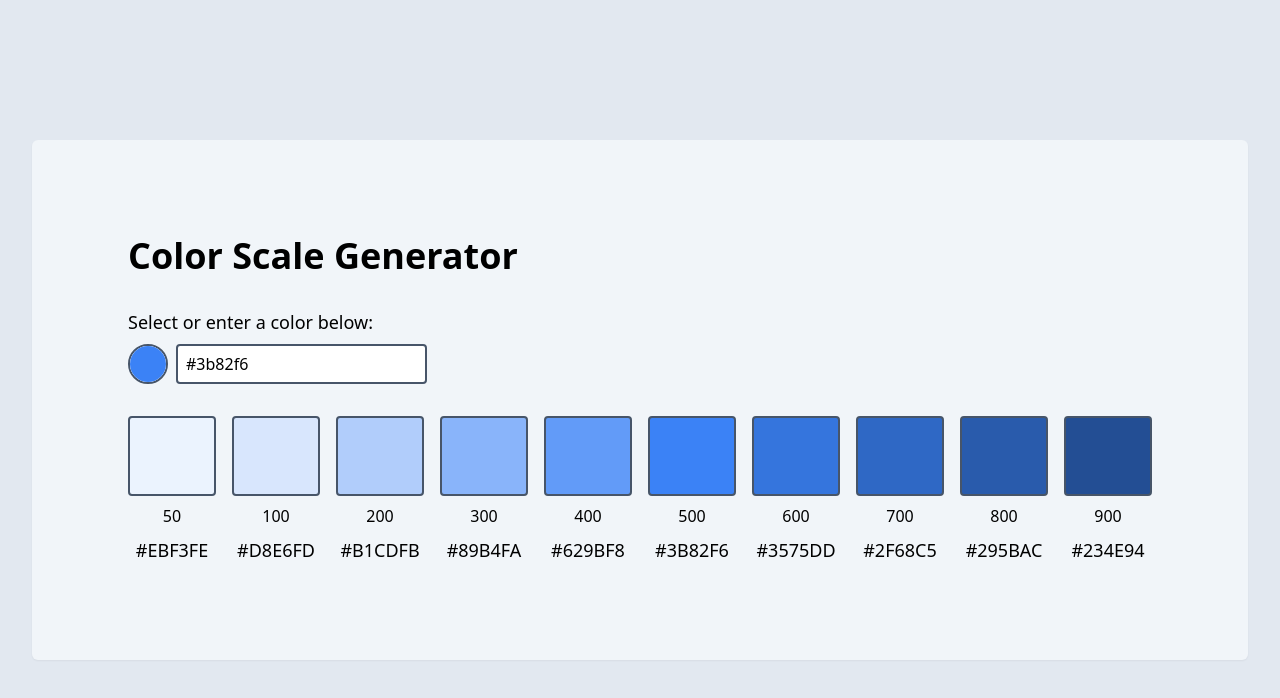
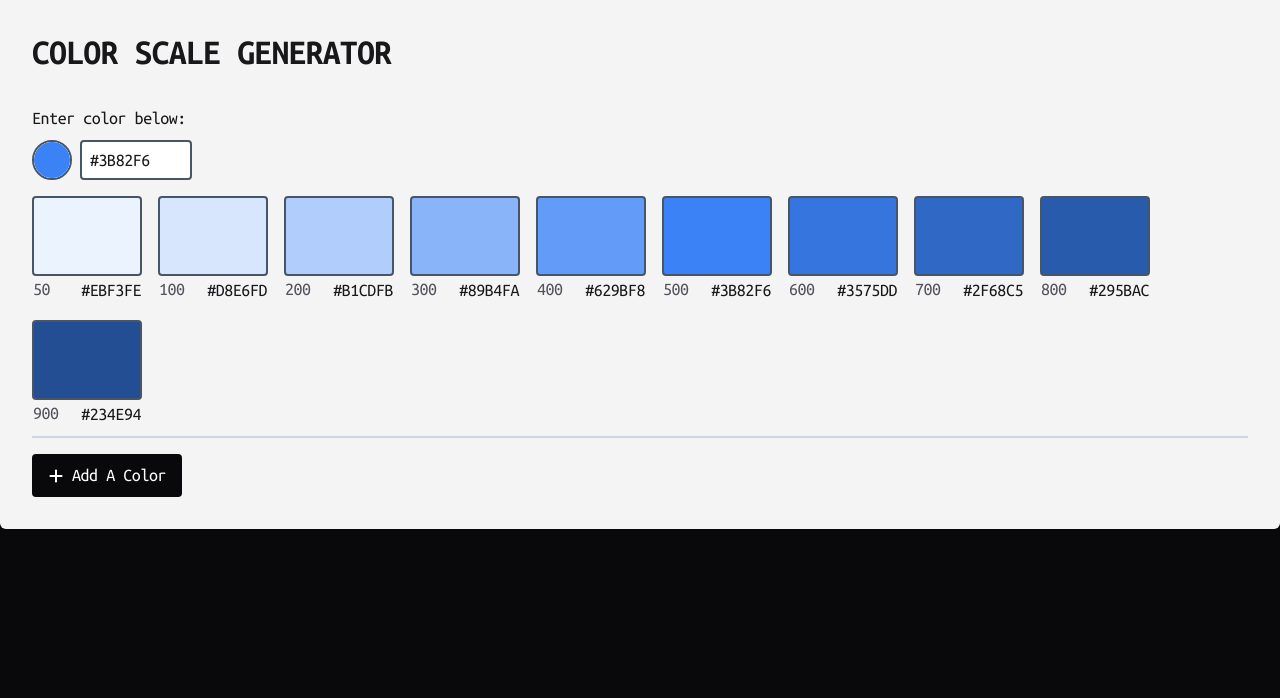
Before and after one commit to Samalmohanna1/designer-utils, an Astro site: page / in a window 1280 px wide. Built offline with nearby package versions, Linux system fonts and the light colour scheme; Astro itself is replaced by a stand-in of ours.

Commit message:
feat: use react, add colors.

```diff
--- a/package.json
+++ b/package.json
@@ -9,8 +9,13 @@
     "astro": "astro"
   },
   "dependencies": {
+    "@astrojs/react": "^4.2.0",
     "@astrojs/tailwind": "^5.1.5",
+    "@types/react": "^19.0.8",
+    "@types/react-dom": "^19.0.3",
     "astro": "^5.1.10",
+    "react": "^19.0.0",
+    "react-dom": "^19.0.0",
     "tailwindcss": "^3.4.17"
   }
 }
--- /dev/null
+++ b/src/components/App.tsx
@@ -0,0 +1,58 @@
+import { useState, useCallback } from 'react'
+import ColorInput from './ColorInput'
+import ColorScale from './ColorScale'
+
+const App = () => {
+	const [colorScales, setColorScales] = useState([
+		{ id: 1, color: '#3b82f6' },
+	])
+
+	const addColorScale = useCallback(() => {
+		setColorScales((prevScales) => [
+			...prevScales,
+			{ id: prevScales.length + 1, color: '#3b82f6' },
+		])
+	}, [])
+
+	const handleColorChange = useCallback((id: number, newColor: string) => {
+		setColorScales((prevScales) =>
+			prevScales.map((s) => (s.id === id ? { ...s, color: newColor } : s))
+		)
+	}, [])
+
+	return (
+		<div className='tracking-tight'>
+			{colorScales.map((scale) => (
+				<div
+					key={scale.id}
+					className='pb-2 mb-4 flex flex-col 2xl:flex-row gap-4 border-b-2 border-slate-300'
+				>
+					<ColorInput
+						initialColor={scale.color}
+						onColorChange={(newColor) =>
+							handleColorChange(scale.id, newColor)
+						}
+					/>
+					<ColorScale baseColor={scale.color} />
+				</div>
+			))}
+			<button
+				onClick={addColorScale}
+				className='mt-4 px-4 py-2 bg-zinc-950 text-white rounded hover:bg-blue-900 font-bold flex items-center'
+			>
+				<span className='inline-block mr-2'>
+					<svg
+						xmlns='http://www.w3.org/2000/svg'
+						viewBox='0 0 448 512'
+						className='w-4 h-4 fill-current'
+					>
+						<path d='M256 80c0-17.7-14.3-32-32-32s-32 14.3-32 32l0 144L48 224c-17.7 0-32 14.3-32 32s14.3 32 32 32l144 0 0 144c0 17.7 14.3 32 32 32s32-14.3 32-32l0-144 144 0c17.7 0 32-14.3 32-32s-14.3-32-32-32l-144 0 0-144z' />
+					</svg>
+				</span>
+				Add A Color
+			</button>
+		</div>
+	)
+}
+
+export default App
--- a/src/components/ColorInput.astro
+++ /dev/null
@@ -1,60 +0,0 @@
----
-const defaultColor = '#3b82f6'
----
-
-<div class='mb-8'>
-	<label for='colorInput' class='block mb-2 text-lg'
-		>Select or enter a color below:</label
-	>
-	<div class='flex items-center space-x-2'>
-		<div
-			class='rounded-full overflow-hidden border-2 border-slate-600 w-10 h-10 relative'
-		>
-			<input
-				type='color'
-				id='colorInput'
-				class='h-16 w-16 cursor-pointer absolute origin-center left-[-10px] top-[-10px]'
-				value={defaultColor}
-			/>
-		</div>
-		<input
-			type='text'
-			id='hexInput'
-			class='h-10 px-2 rounded border-2 border-slate-600'
-			placeholder='Enter hex code'
-			value={defaultColor}
-		/>
-	</div>
-</div>
-
-<script>
-	const colorInput = document.getElementById('colorInput') as HTMLInputElement
-	const hexInput = document.getElementById('hexInput') as HTMLInputElement
-	const root = document.documentElement
-
-	function updateColor(color: string) {
-		if (/^#[0-9A-Fa-f]{6}$/.test(color)) {
-			root.style.setProperty('--base-color', color)
-			colorInput.value = color
-			hexInput.value = color
-		} else {
-			// console.error('Invalid hex code:', color)
-		}
-	}
-
-	colorInput.addEventListener('input', (e) => {
-		const color = (e.target as HTMLInputElement).value
-		updateColor(color)
-	})
-
-	hexInput.addEventListener('input', (e) => {
-		let color = (e.target as HTMLInputElement).value
-		if (!color.startsWith('#')) {
-			color = '#' + color
-		}
-		updateColor(color)
-	})
-
-	// Set initial color
-	updateColor(colorInput.value)
-</script>
--- /dev/null
+++ b/src/components/ColorInput.tsx
@@ -0,0 +1,58 @@
+import { useState } from 'react'
+
+interface ColorInputProps {
+	initialColor: string
+	onColorChange: (color: string) => void
+}
+
+const ColorInput: React.FC<ColorInputProps> = ({
+	initialColor,
+	onColorChange,
+}) => {
+	const [color, setColor] = useState(initialColor.toUpperCase())
+
+	const updateColor = (newColor: string) => {
+		const formattedColor = newColor.toUpperCase()
+		setColor(formattedColor)
+
+		if (/^#[0-9A-F]{6}$/.test(formattedColor)) {
+			onColorChange(formattedColor)
+		}
+	}
+
+	return (
+		<div className=''>
+			<label htmlFor='colorInput' className='block mb-2 text-lg'>
+				Enter color below:
+			</label>
+			<div className='flex items-center space-x-2'>
+				<div className='rounded-full overflow-hidden border-2 border-slate-600 w-10 h-10 relative'>
+					<input
+						type='color'
+						id='colorInput'
+						className='h-16 w-16 cursor-pointer absolute origin-center left-[-10px] top-[-10px]'
+						value={/^#[0-9A-F]{6}$/.test(color) ? color : '#3B82F6'}
+						onChange={(e) => updateColor(e.target.value)}
+					/>
+				</div>
+				<input
+					type='text'
+					maxLength={7}
+					id='hexInput'
+					className='h-10 max-w-28 px-2 rounded border-2 border-slate-600'
+					placeholder='Enter hex code'
+					value={color}
+					onChange={(e) =>
+						updateColor(
+							e.target.value.startsWith('#')
+								? e.target.value
+								: '#' + e.target.value
+						)
+					}
+				/>
+			</div>
+		</div>
+	)
+}
+
+export default ColorInput
--- a/src/components/ColorScale.astro
+++ /dev/null
@@ -1,104 +0,0 @@
----
-const shades = [50, 100, 200, 300, 400, 500, 600, 700, 800, 900]
----
-
-<div class='grid grid-cols-1 sm:grid-cols-5 md:grid-cols-10 gap-4'>
-	{
-		shades.map((shade) => (
-			<div class='flex flex-col items-center gap-2'>
-				<div
-					class='w-full h-20 rounded color-scale-item border-2 border-slate-600'
-					data-shade={shade}
-				/>
-				<span class='text-md'>{shade}</span>
-				<span class='text-lg hex-code' />
-			</div>
-		))
-	}
-</div>
-
-<script>
-	function calculateMixPercentage(shade: number): number {
-		if (shade <= 500) {
-			return 90 - ((shade - 50) / 450) * 90
-		} else {
-			return ((shade - 500) / 400) * 40
-		}
-	}
-
-	function hexToRgb(hex: string): [number, number, number] {
-		const result = /^#?([a-f\d]{2})([a-f\d]{2})([a-f\d]{2})$/i.exec(hex)
-		return result
-			? [
-					parseInt(result[1], 16),
-					parseInt(result[2], 16),
-					parseInt(result[3], 16),
-				]
-			: [0, 0, 0]
-	}
-
-	function rgbToHex(r: number, g: number, b: number): string {
-		return (
-			'#' +
-			[r, g, b]
-				.map((x) => {
-					const hex = Math.round(x).toString(16)
-					return hex.length === 1 ? '0' + hex : hex
-				})
-				.join('')
-				.toUpperCase()
-		)
-	}
-
-	function mixColors(
-		color1: [number, number, number],
-		color2: [number, number, number],
-		weight: number
-	): [number, number, number] {
-		return color1.map((c, i) =>
-			Math.round(c * (1 - weight) + color2[i] * weight)
-		) as [number, number, number]
-	}
-
-	function updateColorScale() {
-		const baseColor = getComputedStyle(document.documentElement)
-			.getPropertyValue('--base-color')
-			.trim()
-		const baseRgb = hexToRgb(baseColor)
-		const items = document.querySelectorAll('.color-scale-item')
-
-		items.forEach((item) => {
-			const shade = parseInt(item.getAttribute('data-shade') || '500')
-			const mixPercentage = calculateMixPercentage(shade) / 100
-			const mixColor: [number, number, number] =
-				shade < 500 ? [255, 255, 255] : [0, 0, 0]
-
-			const mixedRgb = mixColors(baseRgb, mixColor, mixPercentage)
-			const hexCode = rgbToHex(...mixedRgb)
-
-			;(item as HTMLElement).style.backgroundColor = hexCode
-
-			// Update the hex code display
-			const hexSpan = item.parentElement!.querySelector('.hex-code')
-			if (hexSpan) {
-				hexSpan.textContent = hexCode
-			}
-		})
-	}
-
-	// Listen for changes to the base color
-	const observer = new MutationObserver(updateColorScale)
-	observer.observe(document.documentElement, {
-		attributes: true,
-		attributeFilter: ['style'],
-	})
-
-	// Initial update
-	updateColorScale()
-</script>
-
-<style>
-	:root {
-		--base-color: #3b82f6;
-	}
-</style>
--- /dev/null
+++ b/src/components/ColorScale.tsx
@@ -0,0 +1,86 @@
+import { useMemo } from 'react'
+
+interface ColorScaleProps {
+	baseColor: string
+}
+
+const ColorScale: React.FC<ColorScaleProps> = ({ baseColor }) => {
+	const shadeNumbers = [50, 100, 200, 300, 400, 500, 600, 700, 800, 900]
+
+	function calculateMixPercentage(shade: number): number {
+		if (shade <= 500) {
+			return 90 - ((shade - 50) / 450) * 90
+		} else {
+			return ((shade - 500) / 400) * 40
+		}
+	}
+
+	function hexToRgb(hex: string): [number, number, number] {
+		const result = /^#?([a-f\d]{2})([a-f\d]{2})([a-f\d]{2})$/i.exec(hex)
+		return result
+			? [
+					parseInt(result[1], 16),
+					parseInt(result[2], 16),
+					parseInt(result[3], 16),
+			  ]
+			: [0, 0, 0]
+	}
+
+	function rgbToHex(r: number, g: number, b: number): string {
+		return (
+			'#' +
+			[r, g, b]
+				.map((x) => {
+					const hex = Math.round(x).toString(16)
+					return hex.length === 1 ? '0' + hex : hex
+				})
+				.join('')
+				.toUpperCase()
+		)
+	}
+
+	function mixColors(
+		color1: [number, number, number],
+		color2: [number, number, number],
+		weight: number
+	): [number, number, number] {
+		return color1.map((c, i) =>
+			Math.round(c * (1 - weight) + color2[i] * weight)
+		) as [number, number, number]
+	}
+
+	const shades = useMemo(() => {
+		const baseRgb = hexToRgb(baseColor)
+		return shadeNumbers.map((shade) => {
+			const mixPercentage = calculateMixPercentage(shade) / 100
+			const mixColor: [number, number, number] =
+				shade < 500 ? [255, 255, 255] : [0, 0, 0]
+			const mixedRgb = mixColors(baseRgb, mixColor, mixPercentage)
+			return rgbToHex(...mixedRgb)
+		})
+	}, [baseColor])
+
+	return (
+		<div className='flex flex-wrap gap-4 w-full'>
+			{shades.map((hexCode, index) => (
+				<div
+					key={index}
+					className='flex flex-col items-center min-w-[110px]'
+				>
+					<div
+						className='w-full h-20 rounded color-scale-item border-2 border-slate-600 min-w-20'
+						style={{ backgroundColor: hexCode }}
+					/>
+					<span className='flex justify-between px-[1px] w-full'>
+						<div className='text-md text-zinc-600'>
+							{shadeNumbers[index]}
+						</div>
+						<div className='text-lg hex-code'>{hexCode}</div>
+					</span>
+				</div>
+			))}
+		</div>
+	)
+}
+
+export default ColorScale
--- a/src/layouts/Layout.astro
+++ b/src/layouts/Layout.astro
@@ -1,4 +1,5 @@
 ---
+import '../styles/global.css'
 interface Props {
 	title: string
 }
@@ -21,9 +22,10 @@ const { title } = Astro.props
 			content='A simple and straight forward color scale generator.'
 		/>
 		<meta name='author' content='Sam Almohanna' />
+
 		<title>{title}</title>
 	</head>
-	<body class='bg-slate-200 min-h-screen flex items-center justify-center'>
+	<body class='bg-zinc-950 min-h-screen'>
 		<slot />
 	</body>
 </html>
--- a/src/pages/index.astro
+++ b/src/pages/index.astro
@@ -1,15 +1,15 @@
 ---
 import Layout from '../layouts/Layout.astro'
-import ColorInput from '../components/ColorInput.astro'
-import ColorScale from '../components/ColorScale.astro'
+import App from '../components/App'
 ---
 
 <Layout title='Color Scale Generator'>
 	<main
-		class='w-[95%] mx-auto p-6 md:p-12 lg:p-24 bg-slate-100 rounded-md shadow-sm'
+		class='mx-auto p-4 md:p-8 bg-zinc-100 rounded-b-md shadow-sm container'
 	>
-		<h1 class='text-4xl font-bold mb-8'>Color Scale Generator</h1>
-		<ColorInput />
-		<ColorScale />
+		<h1 class='text-4xl mb-8 tracking-tight uppercase'>
+			Color Scale Generator
+		</h1>
+		<App client:load />
 	</main>
 </Layout>
--- /dev/null
+++ b/src/styles/global.css
@@ -0,0 +1,54 @@
+@import url('./reset.css');
+
+@tailwind base;
+@tailwind components;
+@tailwind utilities;
+
+@layer utilities {
+    .paused {
+        animation-play-state: paused;
+    }
+}
+
+@font-face {
+    font-display: swap;
+    font-family: 'UbuntuMono-Regular';
+    font-weight: 100 900;
+    src: url(/fonts/UbuntuMono-Regular.ttf);
+}
+
+@font-face {
+    font-display: swap;
+    font-family: 'UbuntuMono-Bold';
+    font-weight: 100 900;
+    src: url(/fonts/UbuntuMono-Bold.ttf);
+}
+
+body {
+    color: theme('colors.zinc.900');
+    background-color: theme('colors.zinc.100');
+    transition:
+        color 0.5s,
+        background-color 0.5s;
+    line-height: theme('lineHeight.normal');
+    font-family: UbuntuMono-Regular, monospace;
+    font-size: 18px;
+    text-rendering: optimizeLegibility;
+    -webkit-font-smoothing: antialiased;
+    -moz-osx-font-smoothing: grayscale;
+    text-wrap: balance;
+}
+
+h1,
+h2,
+h3,
+h4,
+h5,
+h6 {
+    font-family: UbuntuMono-Bold, monospace;
+    line-height: theme('lineHeight.loose');
+    color: theme('colors.zinc.900');
+    -webkit-user-select: none;
+    -ms-user-select: none;
+    user-select: none;
+}
--- /dev/null
+++ b/src/styles/reset.css
@@ -0,0 +1,53 @@
+/*
+  Josh's Custom CSS Reset
+  https://www.joshwcomeau.com/css/custom-css-reset/
+*/
+html {
+  box-sizing: border-box;
+}
+*,
+*::before,
+*::after {
+  box-sizing: inherit;
+}
+
+* {
+  margin: 0;
+  padding: 0;
+}
+
+body {
+  line-height: 1.5;
+  -webkit-font-smoothing: antialiased;
+}
+
+img,
+picture,
+video,
+canvas,
+svg {
+  display: block;
+  max-width: 100%;
+}
+
+input,
+button,
+textarea,
+select {
+  font: inherit;
+}
+
+p,
+h1,
+h2,
+h3,
+h4,
+h5,
+h6 {
+  overflow-wrap: break-word;
+}
+
+#root,
+#__next {
+  isolation: isolate;
+}
--- a/tailwind.config.mjs
+++ b/tailwind.config.mjs
@@ -2,7 +2,11 @@
 export default {
 	content: ['./src/**/*.{astro,html,js,jsx,md,mdx,svelte,ts,tsx,vue}'],
 	theme: {
-		extend: {},
+		extend: {
+			screens: {
+				'3xl': '1920px',
+			},
+		},
 	},
 	plugins: [],
 }
```
Also changed, not shown: astro.config.mjs (+5 -7 lines), src/utils/colorUtils.ts (deleted, +0 -34 lines), tsconfig.json (+11 -2 lines), public/fonts/UbuntuMono-Bold.ttf (added), public/fonts/UbuntuMono-Regular.ttf (added), 1 other file.
